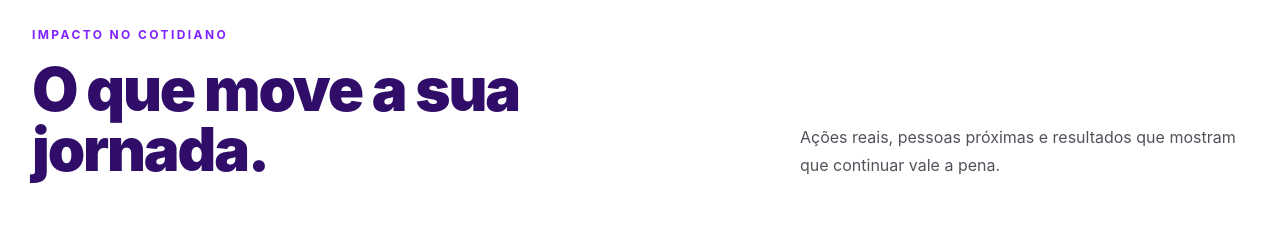
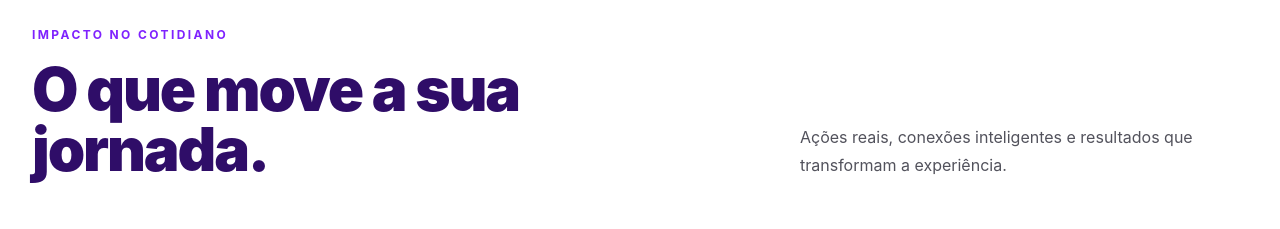
Before and after one commit to EnzoNukui/soulie-sprint3, a React (Vite) app in the folder my-app/: page /solucao in a window 1280 px wide. Shown: the part 4440-4669 px from the top of the page. Built offline with nearby package versions, Linux system fonts and the light colour scheme.

Commit message:
feat: alteração da frase de impacto na Solução.

```diff
--- a/my-app/src/routes/Solucao/index.tsx
+++ b/my-app/src/routes/Solucao/index.tsx
@@ -290,7 +290,7 @@ export default function Solucao() {
               </h2>
             </div>
             <p className="max-w-md text-base leading-7 text-zinc-600">
-              Ações reais, pessoas próximas e resultados que mostram que continuar vale a pena.
+              Ações reais, conexões inteligentes e resultados que transformam a experiência.
             </p>
           </div>
 
```
